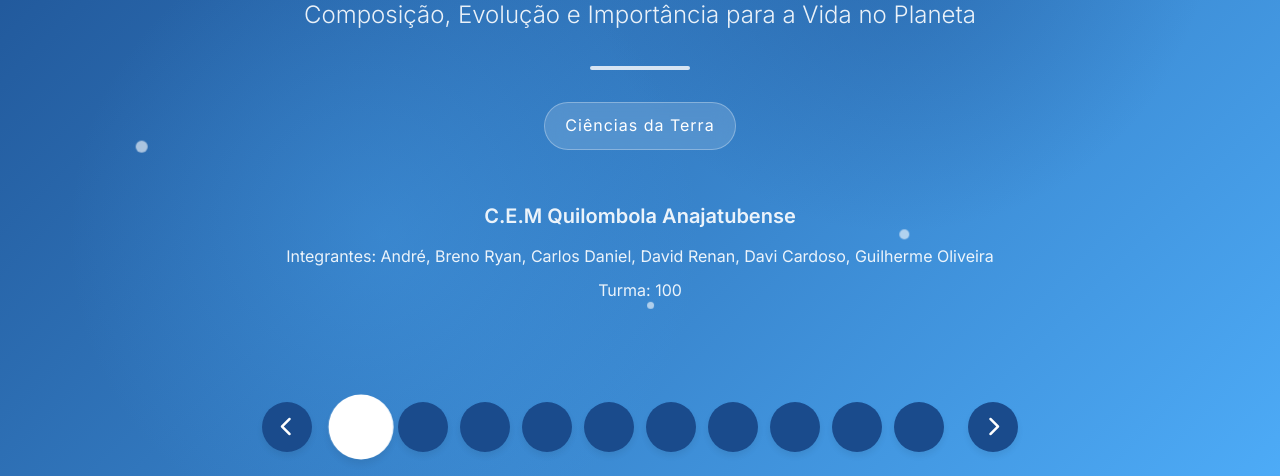
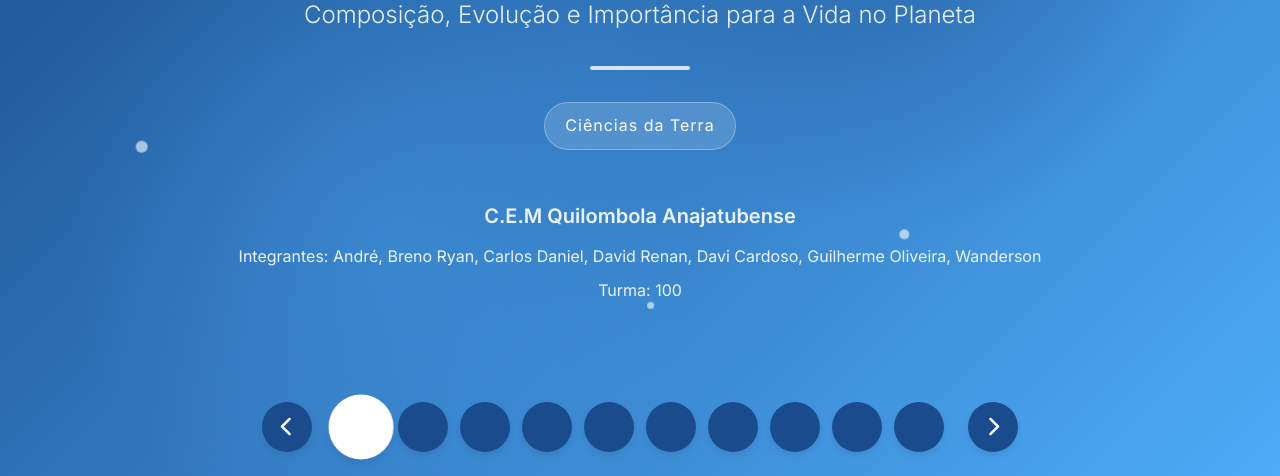
Before and after one commit to DanielGaming0/SlideDoDancas, a plain HTML site: page index.html in a window 1280 px wide. Shown: the part 324-800 px from the top of the page. Drawn offline with nearby package versions, Linux system fonts and the light colour scheme.

Commit message:
Atualizar o index.html

```diff
--- a/index.html
+++ b/index.html
@@ -1115,7 +1115,7 @@
           <!-- Informações da escola e integrantes adicionadas AQUI (modificado) -->
           <div class="school-info">
             <div class="school-name">C.E.M Quilombola Anajatubense</div>
-            <div class="participants">Integrantes: André, Breno Ryan, Carlos Daniel, David Renan, Davi Cardoso, Guilherme Oliveira</div>
+            <div class="participants">Integrantes: André, Breno Ryan, Carlos Daniel, David Renan, Davi Cardoso, Guilherme Oliveira, Wanderson</div>
             <div class="class-info">Turma: 100</div>
           </div>
         </div>
```
